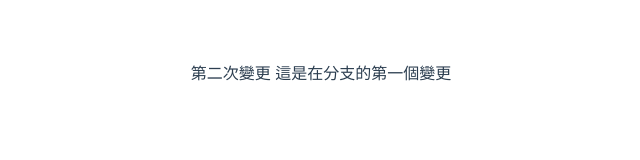
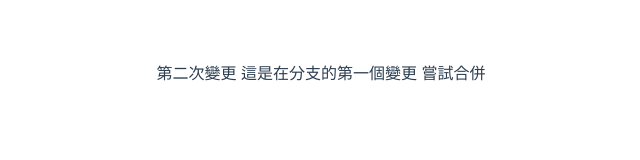
Before and after one commit to JohnSmith-Wang/TestGit, a Vue app: page / in a window 1280 px wide. Shown: the top 160 px of the page, without its empty margins (319-959 px from the left). Built offline with nearby package versions, Linux system fonts and the light colour scheme.

Commit message:
嘗試VSCODE上合併

```diff
--- a/src/App.vue
+++ b/src/App.vue
@@ -2,6 +2,7 @@
   <div id="app">
     第二次變更
     這是在分支的第一個變更
+    嘗試合併
   </div>
 </template>
 
```
